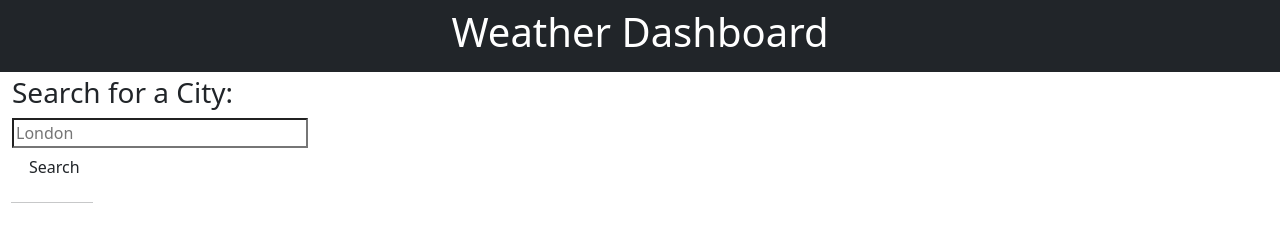
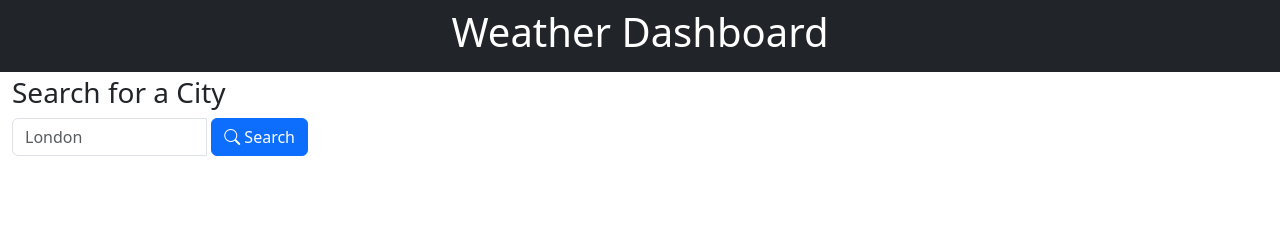
Before and after one commit to anjalsali/weather-dashboard, a plain HTML site: page index.html in a window 1280 px wide. Drawn offline with nearby package versions, Linux system fonts and the light colour scheme.

Commit message:
made style change to search button

```diff
--- a/index.html
+++ b/index.html
@@ -7,6 +7,8 @@
   <meta http-equiv="X-UA-Compatible" content="ie=edge" />
   <link href="https://cdn.jsdelivr.net/npm/bootstrap@5.3.2/dist/css/bootstrap.min.css" rel="stylesheet" integrity="sha384-T3c6CoIi6uLrA9TneNEoa7RxnatzjcDSCmG1MXxSR1GAsXEV/Dwwykc2MPK8M2HN"
     crossorigin="anonymous">
+  <link rel="stylesheet" href="https://cdn.jsdelivr.net/npm/bootstrap-icons/font/bootstrap-icons.css">
+
   <link rel="stylesheet" href="./assets/css/style.css">
 
   <!-- <link rel="stylesheet" href="styles/reset.css" /> -->
@@ -21,24 +23,23 @@
   <!-- max-width for ultra wide resolutions -->
   <div class="container-fluid" style="max-width: 1400px">
     <div class="row">
-      <aside class="col-lg-3 pb-3">
+      <aside class="col-lg-3 pb-3 ">
         <h2 id="form-heading" class="mt-1 h3 form-label">
-          Search for a City:
+          Search for a City
         </h2>
         <form id="search-form" class="form">
           <div class="form-inline form-group">
             <div class="input-group">
-              <input class="form-input weather-search" type="text" id="search-input" placeholder="London" aria-labelledby="form-heading" aria-controls="today forecast" />
+              <input class="form-control weather-search" type="text" id="search-input" placeholder="London" aria-labelledby="form-heading" aria-controls="today forecast" />
               <div class="input-group-append">
-                <button type="submit" class="btn search-button" id="search-button" aria-label="submit search">
-                  Search
+                <button type="submit" class="btn btn-primary search-button" id="search-button" aria-label="submit search">
+                  <i class="bi bi-search"></i> Search
                 </button>
-                <hr class="hr weather-hr" />
               </div>
             </div>
           </div>
         </form>
-        <div class="list-group" id="history"></div>
+        <div class="list-group mt-4" id="history"></div>
       </aside>
 
       <div class="col-lg-9 pb-3">
```
